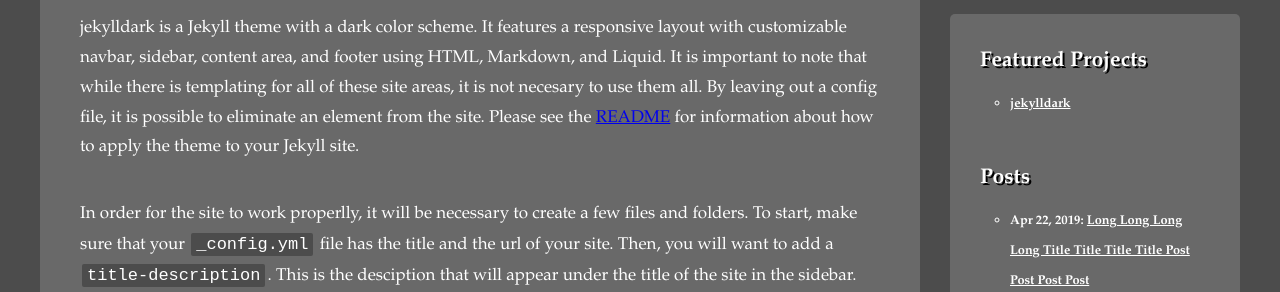
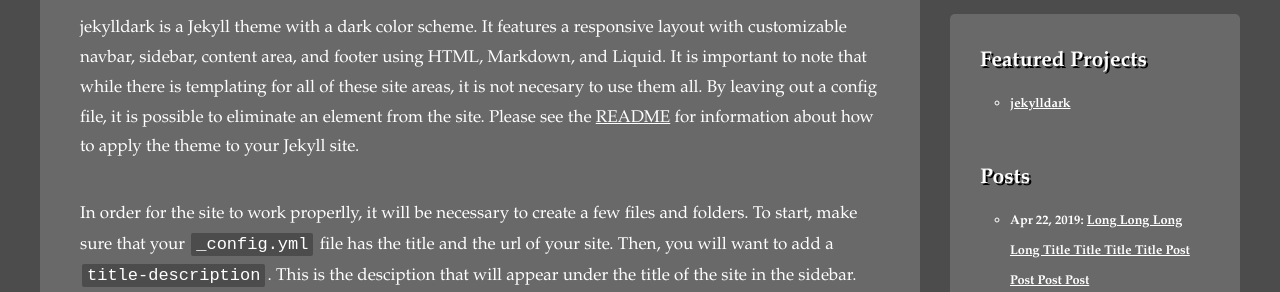
Before and after one commit to sutterj/jekylldark, a Jekyll site: the page built from index.html, in a window 1280 px wide and 1400 px high. Shown: the part 268-560 px from the top of the window. Built offline with Jekyll 4.4.1, drawn with Linux system fonts in a browser that asks for light colours; nearby versions of some CDN libraries.

Commit message:
Update _elementstyle.scss

```diff
--- a/_sass/components/_elementstyle.scss
+++ b/_sass/components/_elementstyle.scss
@@ -69,11 +69,11 @@ figcaption {
   margin: 0 0 10px 0;
 }
 
-a.text-link:link, a.text-link:visited {
+a:link, a:visited {
   color: #ffffff;
 }
 
-a.text-link:hover, a.text-link:visited:hover {
+a:hover, a:visited:hover {
   color: #000000;
 }
 
```
